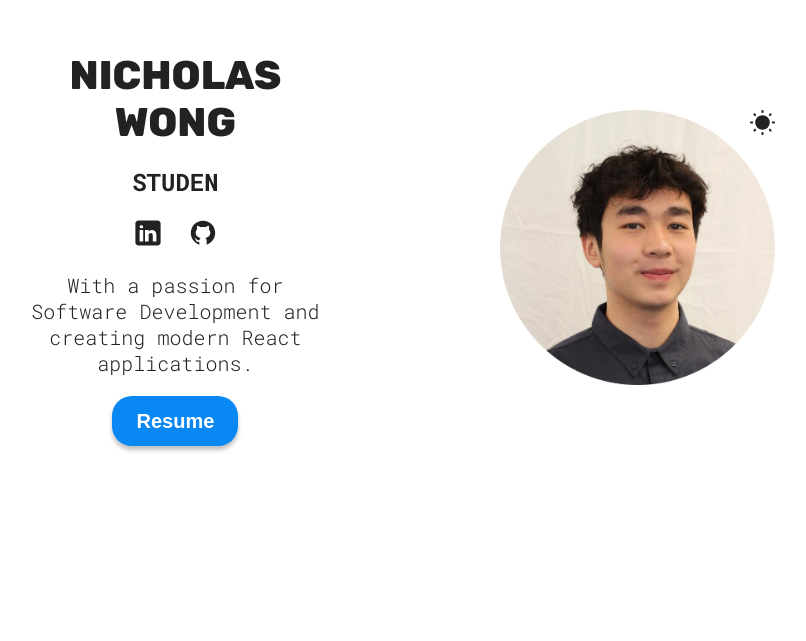
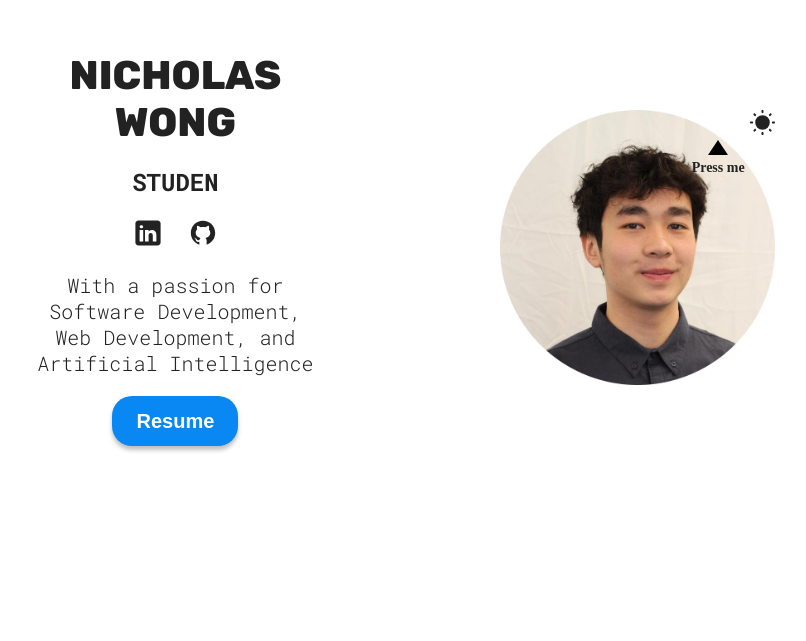
Before and after one commit to nickw0ng/Portfolio-Website, a React (Vite) app: page / in a window 1280 px wide. Shown: the part 159-800 px from the top of the page, without its empty margins (237-1043 px from the left). Built offline with nearby package versions, Linux system fonts and the light colour scheme.

Commit message:
press me text

```diff
--- a/src/sections/Hero/Hero.jsx
+++ b/src/sections/Hero/Hero.jsx
@@ -35,7 +35,7 @@ function Hero() {
           className={styles.hero}
           src={heroImg}
           style={{ width: '373px', height: 'auto' }}
-          alt="Profile picture of Nicholas Wong"  /*Description of  profile picture  */
+          alt="Profile picture of Nicholas Wong"
         />
         <img
           className={styles.colorMode}
@@ -43,6 +43,10 @@ function Hero() {
           alt="Color mode icon"
           onClick={toggleTheme}
         />
+        <div className={styles.arrowContainer}>
+          <div className={styles.arrow}></div>
+          <span className={styles.pressMeText}>Press me</span>
+      </div>
     </div>
     <div className={styles.info}>
         <h1>
@@ -64,7 +68,7 @@ function Hero() {
             </a>
         </span>
         <p className={styles.description}>
-          With a passion for Software Development and creating modern React applications.</p>
+          With a passion for Software Development, Web Development, and Artificial Intelligence</p>
         <a href={CV} download>
           <button className="hover">
              Resume
--- a/src/sections/Hero/HeroStyles.module.css
+++ b/src/sections/Hero/HeroStyles.module.css
@@ -52,6 +52,44 @@
     box-shadow: 0 2px 2px rgba(0, 0, 0, 0.25);
   }
 }
+@keyframes bounce {
+  0%, 100% {
+    transform: translateY(0);
+  }
+  50% {
+    transform: translateY(-5px);
+  }
+}
+
+.arrow {
+  animation: bounce 2s infinite;
+}
+
+.arrowContainer {
+  position: absolute;
+  right: 30px; /* Adjust to position the arrow and text next to the moon icon */
+  top: 30px; /* Adjust to position the arrow and text below the moon icon */
+  display: flex;
+  flex-direction: column;
+  align-items: center;
+  gap: 5px;
+}
+
+.arrow {
+  width: 0;
+  height: 0;
+  border-left: 10px solid transparent;
+  border-right: 10px solid transparent;
+  border-bottom: 15px solid var(--arrow-color, #000);
+  transform: rotate(180deg);
+  animation: bounce 2s infinite;
+}
+
+.pressMeText {
+  font-size: 14px; /* Adjust font size */
+  color: var(--text-color, #000); /* Use a CSS variable for theme consistency */
+  font-weight: bold;
+}
 
 .colorModeContainer {
   position: relative;
```
